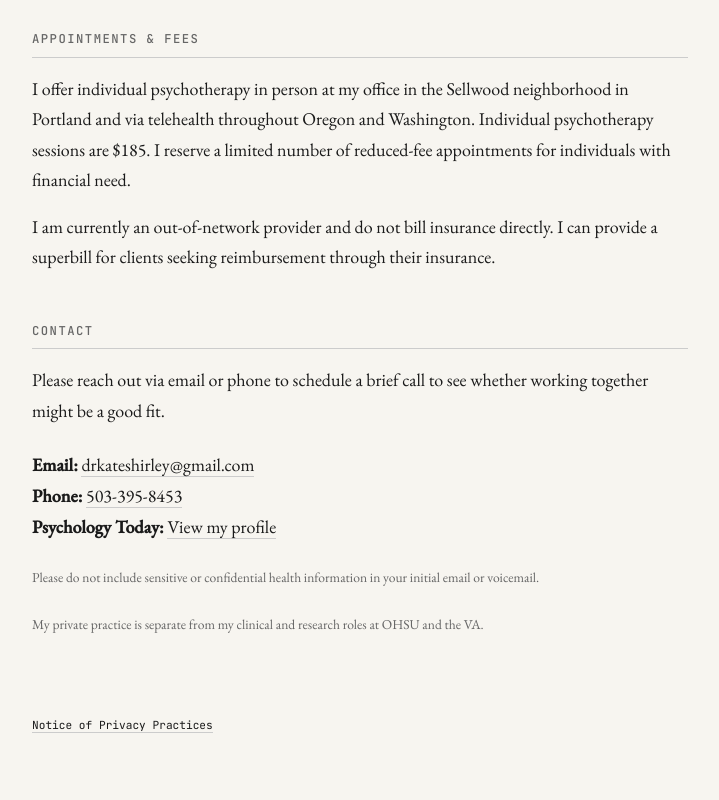
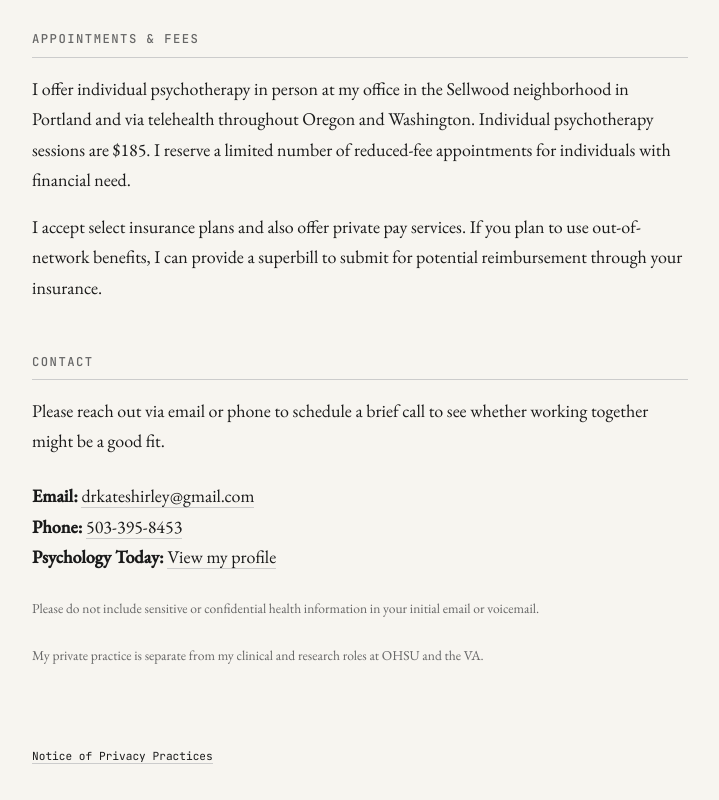
Before and after one commit to drkateshirley/drkateshirley.github.io, a plain HTML site: page clinical.html in a window 1280 px wide. Shown: the part 2242-3042 px from the top of the page, without its empty margins (280-999 px from the left). Drawn offline with nearby package versions, Linux system fonts and the light colour scheme.

Commit message:
Update clinical.html

```diff
--- a/clinical.html
+++ b/clinical.html
@@ -384,9 +384,9 @@
       </p>
 
       <p>
-        I am currently an out-of-network provider and do not bill
-        insurance directly. I can provide a superbill for clients
-        seeking reimbursement through their insurance.
+I accept select insurance plans and also offer private pay services.
+        If you plan to use out-of-network benefits, I can provide a superbill to
+        submit for potential reimbursement through your insurance.
       </p>
     </section>
 
```
